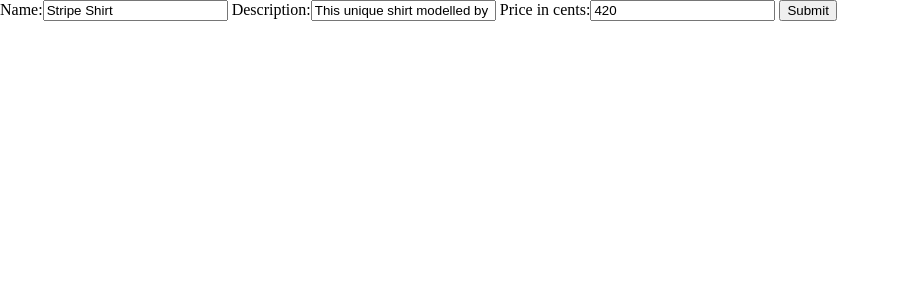
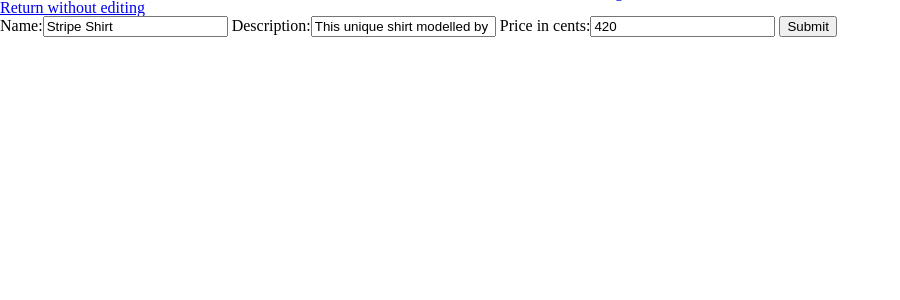
Before and after one commit to cindychea/rainforest, a Django app: page /product/edit/1 in a window 1280 px wide. Shown: the part 16-316 px from the top of the page, without its empty margins (0-900 px from the left). Run offline with Django 3.2, Linux system fonts and the light colour scheme; data comes from the database, SQL or seed files in the repository; some libraries are stand-ins or nearby versions.

Commit message:
added link to return to product page on editing form

```diff
--- a/rainforest/rainforest/templates/edit_product.html
+++ b/rainforest/rainforest/templates/edit_product.html
@@ -1,5 +1,7 @@
 {% extends 'base.html'%}
 {% block content %}
+<a href="{% url 'view_product' id=product_id %}">Return without editing</a>
+
 {{ error_msg }}
 <form method='post' action="{% url 'update_product' id=product_id %}">
 {% csrf_token %}
```
